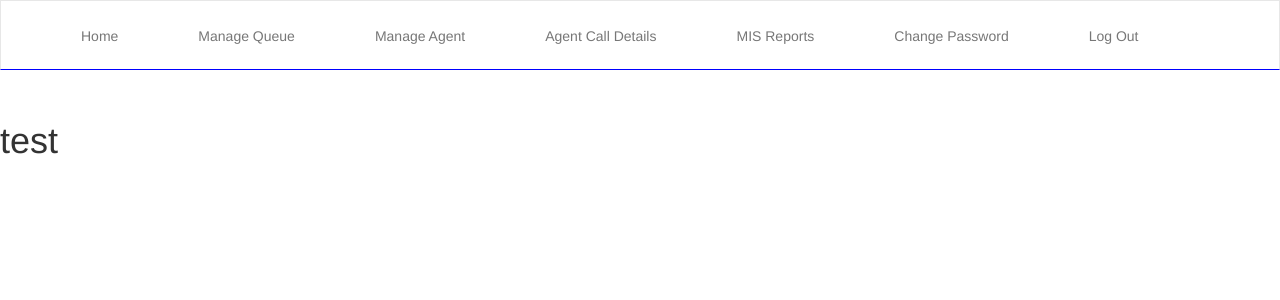
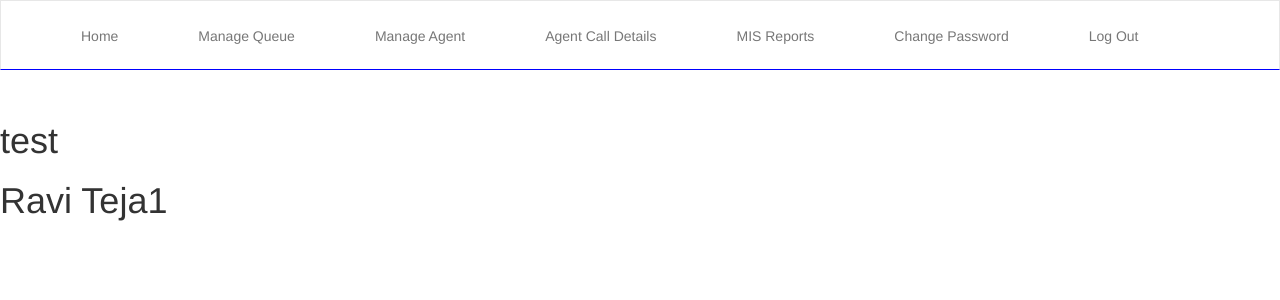
Before and after one commit to kallraju/call-center, an Angular app: page /mis in a window 1280 px wide. Shown: the top 300 px of the page. Built offline with nearby package versions, Linux system fonts and the light colour scheme.

Commit message:
changes related to header tag

```diff
--- a/src/app/app.component.html
+++ b/src/app/app.component.html
@@ -1,4 +1,5 @@
 <navbar></navbar>
 <br>
 <br/><h1>test</h1>
+<h1>Ravi Teja1</h1>
 <router-outlet></router-outlet>
```
